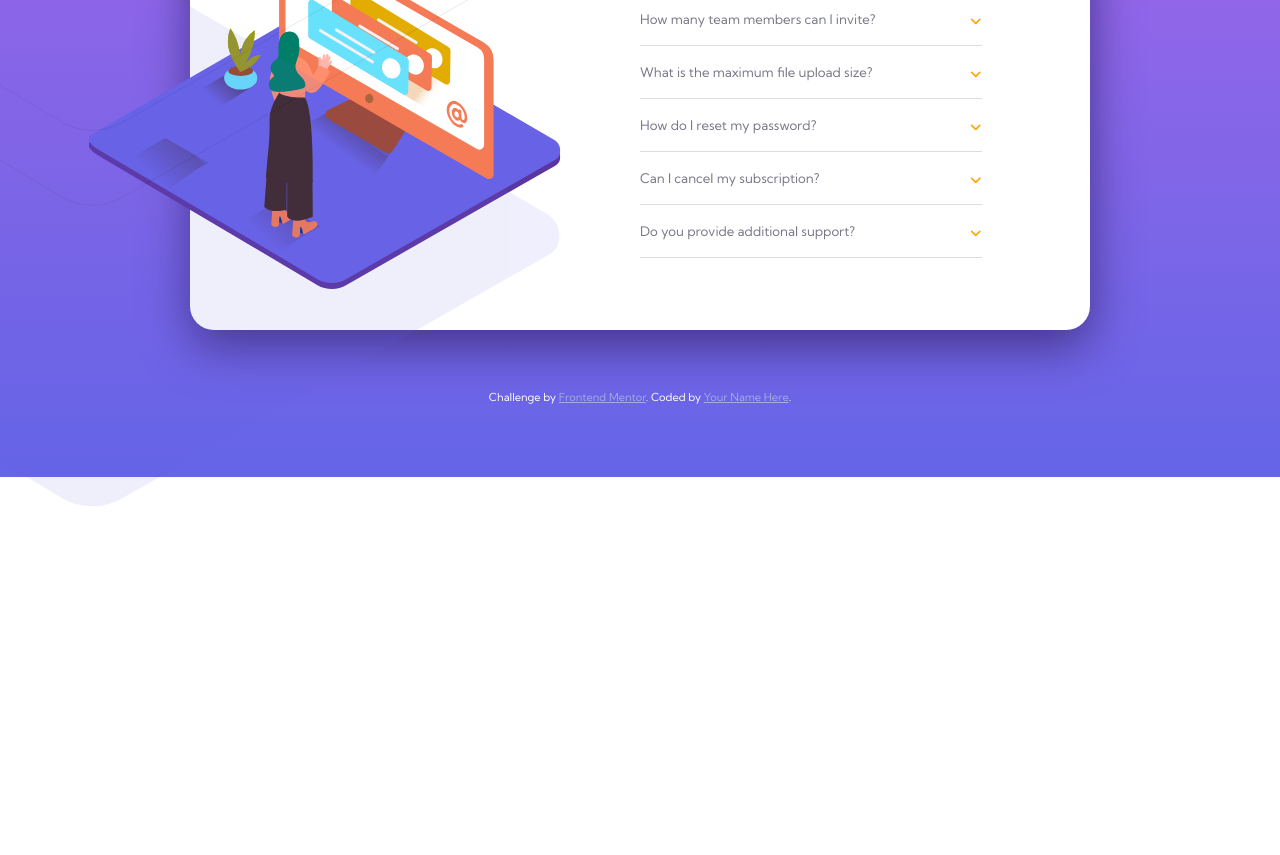
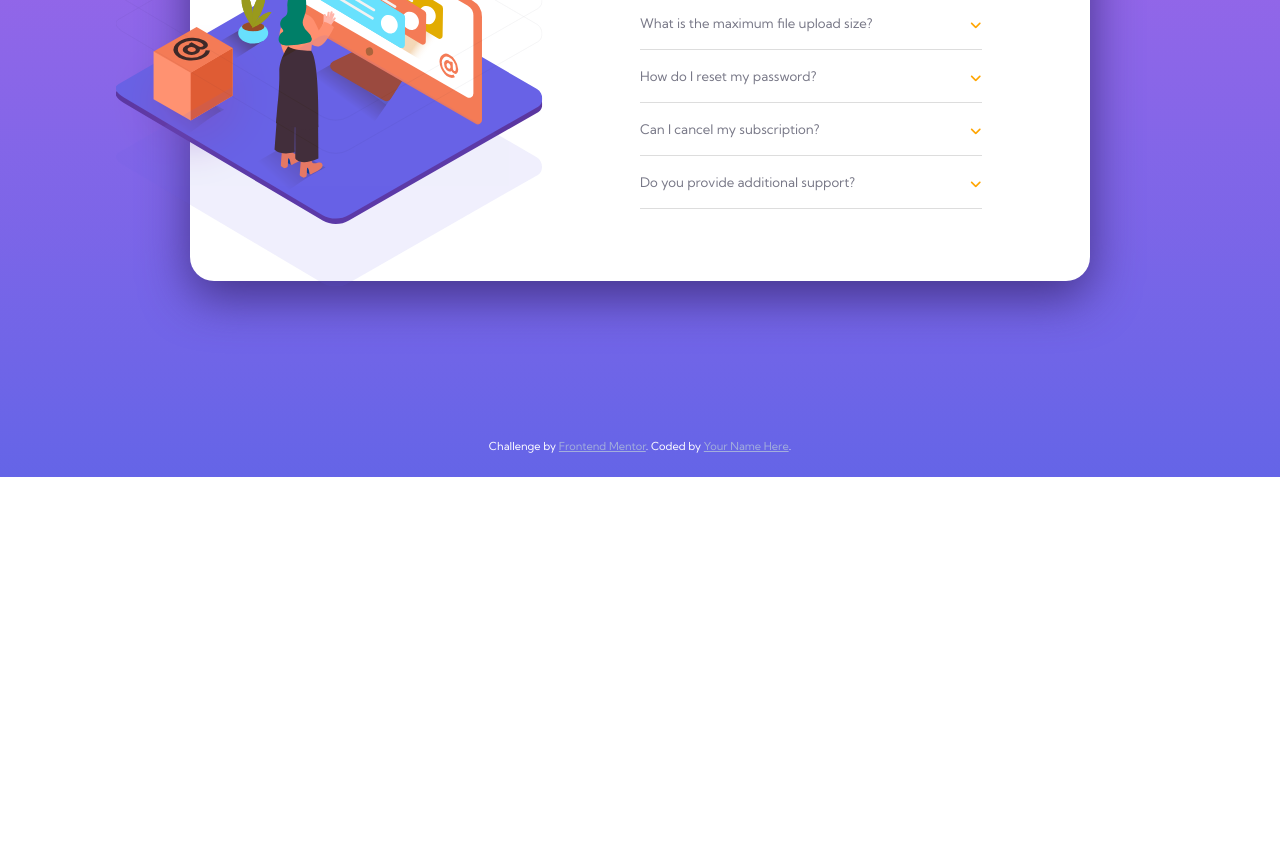
Before and after one commit to Coda-Sen/FEM-Accordion-Card, a website built with Parcel: page src/index.html in a window 1280 px wide. Shown: the part 323-1178 px from the top of the page. After the commit the page ends 800 px from the top, so only its background shows below. Built offline with nearby package versions, Linux system fonts and the light colour scheme.

Commit message:
added missing SVG, changed position

```diff
--- a/src/index.html
+++ b/src/index.html
@@ -21,6 +21,7 @@
         <img src="images/bg-pattern-mobile.svg">
       </div>
       <div class="img--div hide--desktop">
+        <img src="images/illustration-box-desktop.svg">
         <img src="images/illustration-woman-online-desktop.svg">
         <img src="images/bg-pattern-desktop.svg">
       </div>
--- a/src/scss/main.scss
+++ b/src/scss/main.scss
@@ -39,7 +39,7 @@ $br--laptop: 1024px;
 
 html, body {
     width: 100%;
-    height: 100%;
+    height: auto;
     font-size: 12px;
     font-family: $fnt--kumbh;
     font-weight: $fw--thin;
@@ -61,10 +61,11 @@ h1 {
 
 body {
     padding: 0 2rem;
+    min-height: 100vh;
 
     display: flex;
     flex-direction: column;
-    justify-content: center;
+    justify-content: space-between;
     align-items: center;
 
     background-image: linear-gradient(to bottom, $bg--violet, $bg--blue);
@@ -73,6 +74,7 @@ body {
 
     @include mq {
         padding: 0;
+        padding-bottom: auto;
     }
 }
 
@@ -86,7 +88,6 @@ body {
         padding-bottom: 6rem;
         padding-right: 9rem;
         padding-left: 50%;
-
     }
 }
 
@@ -107,33 +108,45 @@ body {
 
     @include mq {
         width: 900px;
-
     }
 }
 
 .img--div {
+
     width: auto;
     position: absolute;
     left: 50%;
     top: -9rem;
     transform: translateX(-55%);
+
     display: flex;
     flex-direction: column;
     align-items: flex-end;
+    max-height: 200px;
 
     @include mq {
         width: 50%;
-        left: 14rem;
-        top: 5rem;
+        left: 12.5rem;
+        top: 6.5rem;
     }
 }
 
 img {
+    @include mq {
+        width: 95%;
+
+        &:first-of-type {
+            width: 37.5%;
+            position: absolute;
+            left: 3.5%;
+            top: 63%;
+        }
+        &:last-of-type {
+            transform: translateY(-77%);
+        }
+    }
     &:last-of-type {
         transform: translateY(-85%);
-        @include mq {
-            transform: translateY(-77%);
-        }
     }
 }
 
```
Also changed, not shown: dist/illustration-box-desktop.77ccbcb0.svg (added), dist/index.html, 4 other files.
